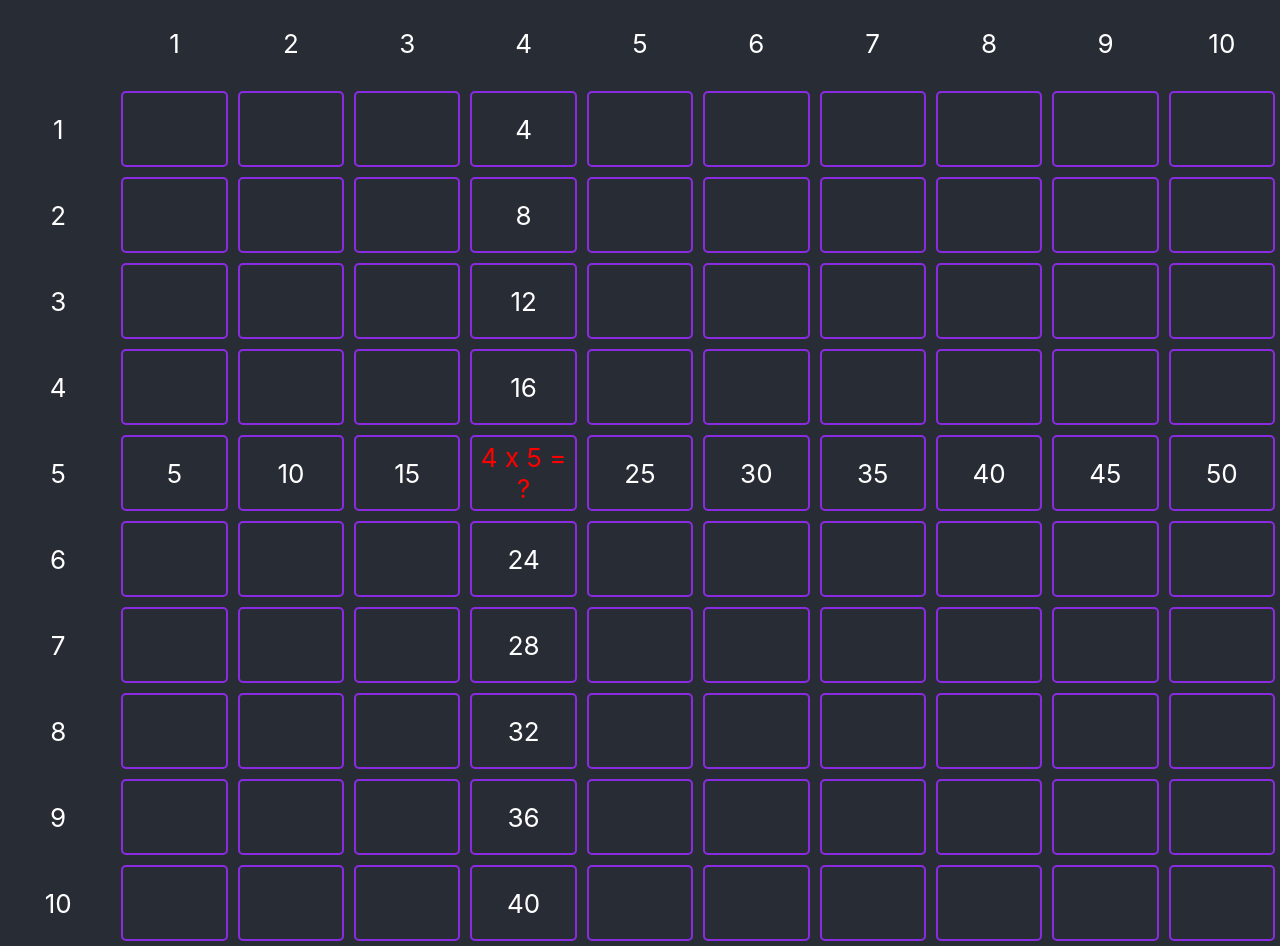
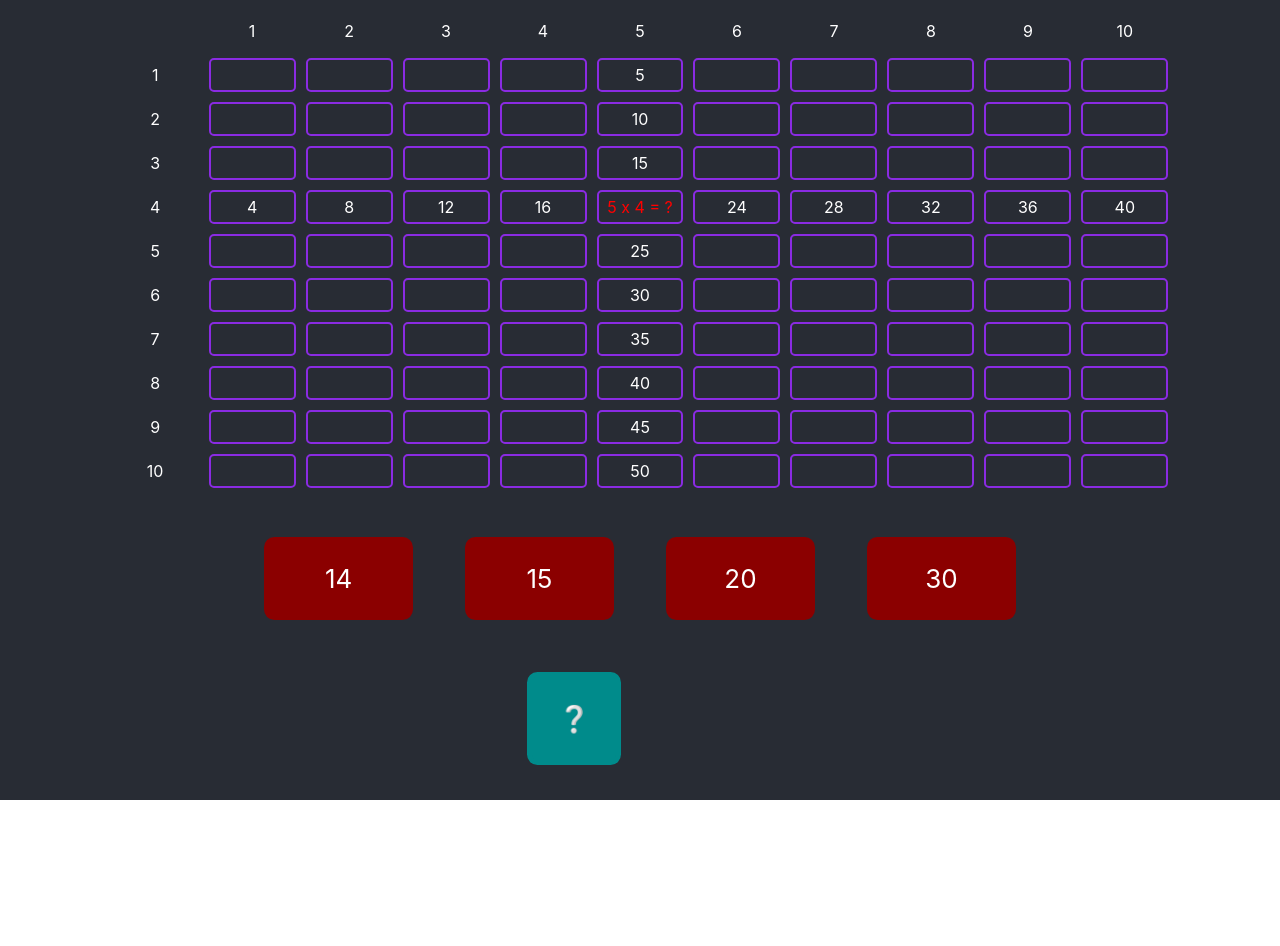
Before and after one commit to imaman/smart-bee, a React (Create React App) app: page / in a window 1280 px wide. After the commit the page ends 800 px from the top, so only its background shows below. Built offline with nearby package versions, Linux system fonts and the light colour scheme.

Commit message:
check the answer; randomally pick the question/answers (#2)

```diff
--- a/package.json
+++ b/package.json
@@ -14,7 +14,8 @@
     "react-dom": "^18.2.0",
     "react-scripts": "5.0.1",
     "typescript": "^4.9.5",
-    "web-vitals": "^2.1.4"
+    "web-vitals": "^2.1.4",
+    "react-confetti": "^6.1.0"
   },
   "scripts": {
     "start": "react-scripts start",
--- a/src/App.css
+++ b/src/App.css
@@ -22,6 +22,19 @@
   justify-content: center;
   font-size: calc(10px + 2vmin);
   color: white;
+  display: grid;
+  grid-template-columns: 1fr 10fr 1fr;
+  grid-template-areas:
+    ". table   ."
+    ". answers .";
+}
+
+.table {
+  grid-area: table;
+}
+
+.answers {
+  grid-area: answers;
 }
 
 .App-link {
--- a/src/App.tsx
+++ b/src/App.tsx
@@ -1,12 +1,41 @@
 import React from 'react';
 import './App.css';
 import { Board } from './board';
+import { SolutionPanel } from './solution-panel';
+
+
+function pickNumber(n: number) {
+  return Math.min(n, Math.trunc(Math.random() * n) + 1)
+}
+
+const x = pickNumber(10)
+const y = pickNumber(10)
+const xy = x * y
+
+const set = new Set<number>()
+
+while (set.size < 3) {
+  set.add(Math.max(xy - pickNumber(10), 0))
+  set.add(Math.max(xy + pickNumber(10), 0))
+}
+
+const answers = [xy]
+set.forEach(n => {
+  if (answers.length < 4) {
+    answers.push(n)
+  }
+})
 
 function App() {
   return (
     <div className="App">
       <header className="App-header">
-        <Board callback={(x, y) => x === 4 && y === 5 ? 'ask' : x === 4 || y === 5 ? 'solve' : 'none'}/>
+        <div className="table">
+          <Board callback={(i, j) => i === x && j === y ? 'ask' : i === x || j === y ? 'solve' : 'none'}/>
+        </div>
+        <div className="answers">
+          <SolutionPanel answers={answers}></SolutionPanel>
+        </div>
       </header>
     </div>
   );
--- a/src/board.css
+++ b/src/board.css
@@ -17,6 +17,7 @@
   border-color: blueviolet;
   margin: 5px;
   padding: 5px;
+  font-size: 2vh;
 }
 
 
--- a/src/board.tsx
+++ b/src/board.tsx
@@ -7,7 +7,6 @@ function arrOf(n: number, offset: number) {
 }
 
 export function Board(props: {callback: (x: number, y: number) => 'none' | 'solve' | 'ask'}) {
-
   const content = (x: number, y: number) => {
     const s = props.callback(x, y)
     if (s === 'none') {
--- /dev/null
+++ b/src/solution-panel.css
@@ -0,0 +1,54 @@
+.solution-panel {
+  display: grid;
+  grid-template-columns: 3fr repeat(6, 3fr) 3fr;
+  grid-template-areas:
+    ". candidates candidates candidates candidates candidates candidates ."
+    ". .          .          check      conclusion .          .          .";
+}
+
+
+.candidates {
+  grid-area: candidates;
+  display: grid;
+  grid-template-columns: repeat(4, 1fr);
+}
+
+.candidate-answer {
+  margin: 1em;
+  padding: 1em;
+  border-radius: .4em;
+  background-color: darkred;
+  cursor: pointer;
+}
+
+.candidate-answer.selected {
+  background-color: darkblue;
+}
+
+.check {
+  margin: 1em;
+  padding: 1em;
+  border-radius: .4em;
+  cursor: pointer;
+  grid-area: check;
+  border-color: darkcyan;
+  border-style: solid;
+  border-width: 0.2em;
+  background-color: darkcyan;
+}
+
+.check:hover {
+  border-color: bisque;
+}
+
+.check:active {
+  background-color: rgb(3, 82, 82)
+}
+
+.conclusion {
+  margin: 1em;
+  padding: 1em;
+  border-radius: .4em;
+  border-width: 0.2em;
+  grid-area: conclusion;
+}
--- /dev/null
+++ b/src/solution-panel.tsx
@@ -0,0 +1,34 @@
+import React, { useState } from 'react';
+import './solution-panel.css';
+import Confetti from 'react-confetti'
+
+
+export function SolutionPanel(props: {answers: number[]}) {
+  const sorted = [...props.answers].sort((a,b) => a-b)
+  const [selected, setSelected] = useState(-1)
+  const [isCorrect, setIsCorrect] = useState<'yes'|'no'|'unset'>('unset')
+
+  const clicked = (n: number) => {
+    setSelected(n)
+    setIsCorrect('unset')
+  }
+
+  const checkClicked = () => {
+    if (selected === props.answers[0]) {
+      setIsCorrect('yes')
+      setTimeout(() => {
+        window.location.reload()
+      }, 2500)
+    } else {
+      setIsCorrect('no')
+    }
+  }
+  return <div className="solution-panel">
+    <div className='candidates'>
+      {sorted.map(at => <div className={'candidate-answer ' + (selected === at ? 'selected' : '')} key={at} onClick={() => clicked(at)}>{at}</div>)}
+    </div>
+    <div className="check" onClick={checkClicked}>❔</div>
+    <div className="conclusion">{isCorrect === 'yes' ? '☑️' : isCorrect === 'no' ? '✘' : ''}</div>
+    {isCorrect === 'yes' ? <Confetti gravity={0.5}/> : <></>}
+  </div>
+}
```
Also changed, not shown: 1 other file (tests, documents, lock files or other folders).
